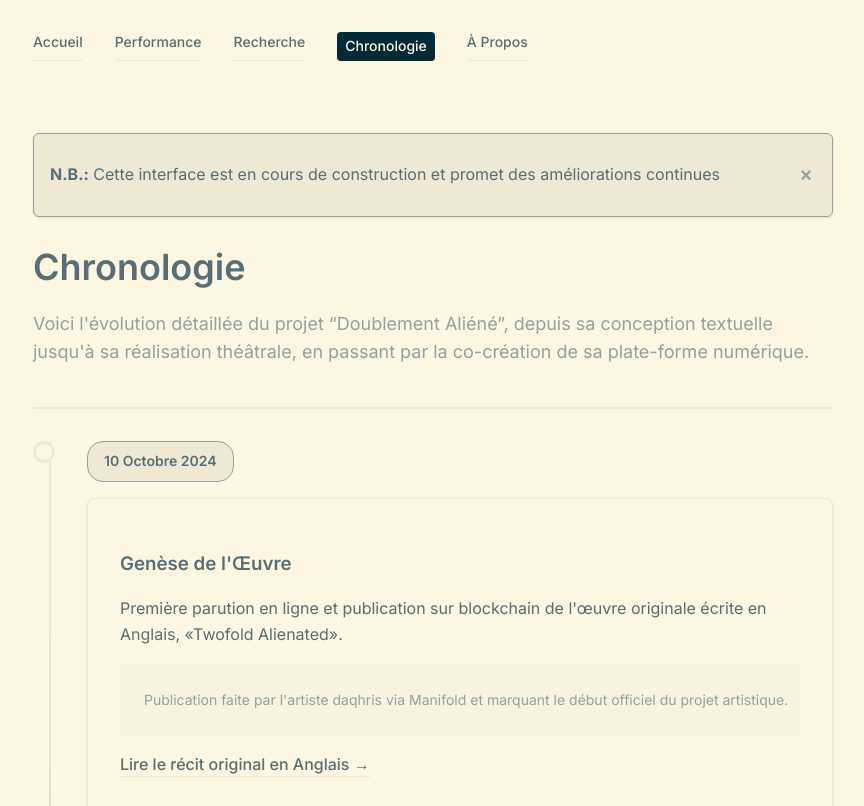
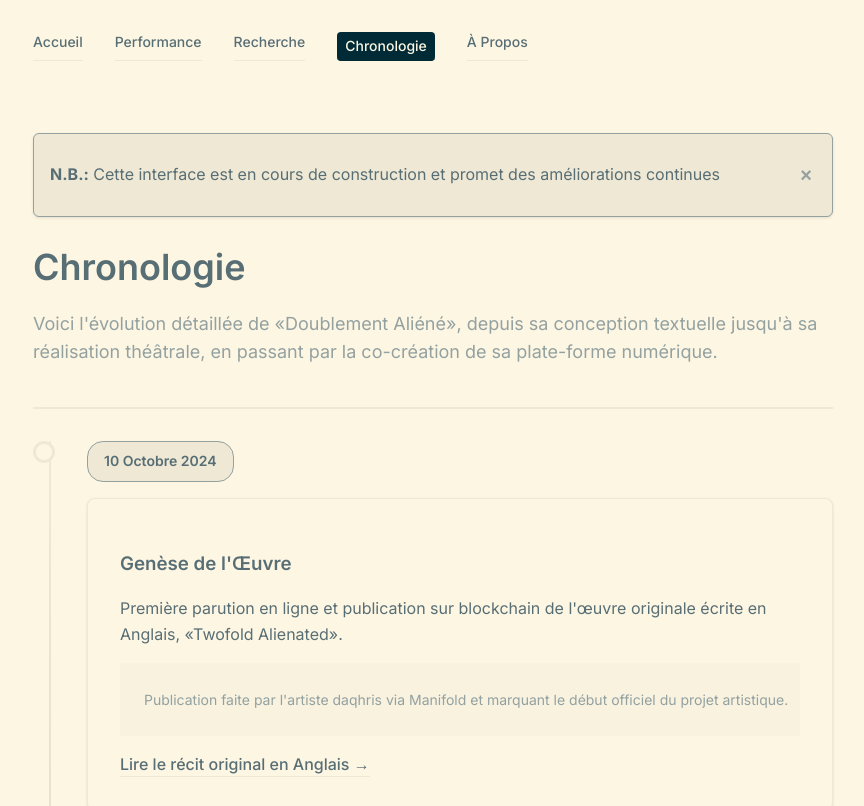
Before and after one commit to daqhris/DoublementAliene, a Next.js app: page /timeline in a window 1280 px wide. Shown: the top 806 px of the page, without its empty margins (207-1071 px from the left). Built offline with nearby package versions, Linux system fonts and the light colour scheme; no server answers.

Commit message:
changement de guillemets

```diff
--- a/app/timeline/page.tsx
+++ b/app/timeline/page.tsx
@@ -191,7 +191,7 @@ export default function TimelinePage() {
             Chronologie
           </h1>
           <p className="theater-subtitle">
-            Voici l&apos;évolution détaillée du projet &ldquo;Doublement Aliéné&rdquo;, depuis sa conception textuelle jusqu&apos;à sa réalisation théâtrale, en passant par la co-création de sa plate-forme numérique.
+            Voici l&apos;évolution détaillée de «Doublement Aliéné», depuis sa conception textuelle jusqu&apos;à sa réalisation théâtrale, en passant par la co-création de sa plate-forme numérique.
           </p>
         </div>
 
```
